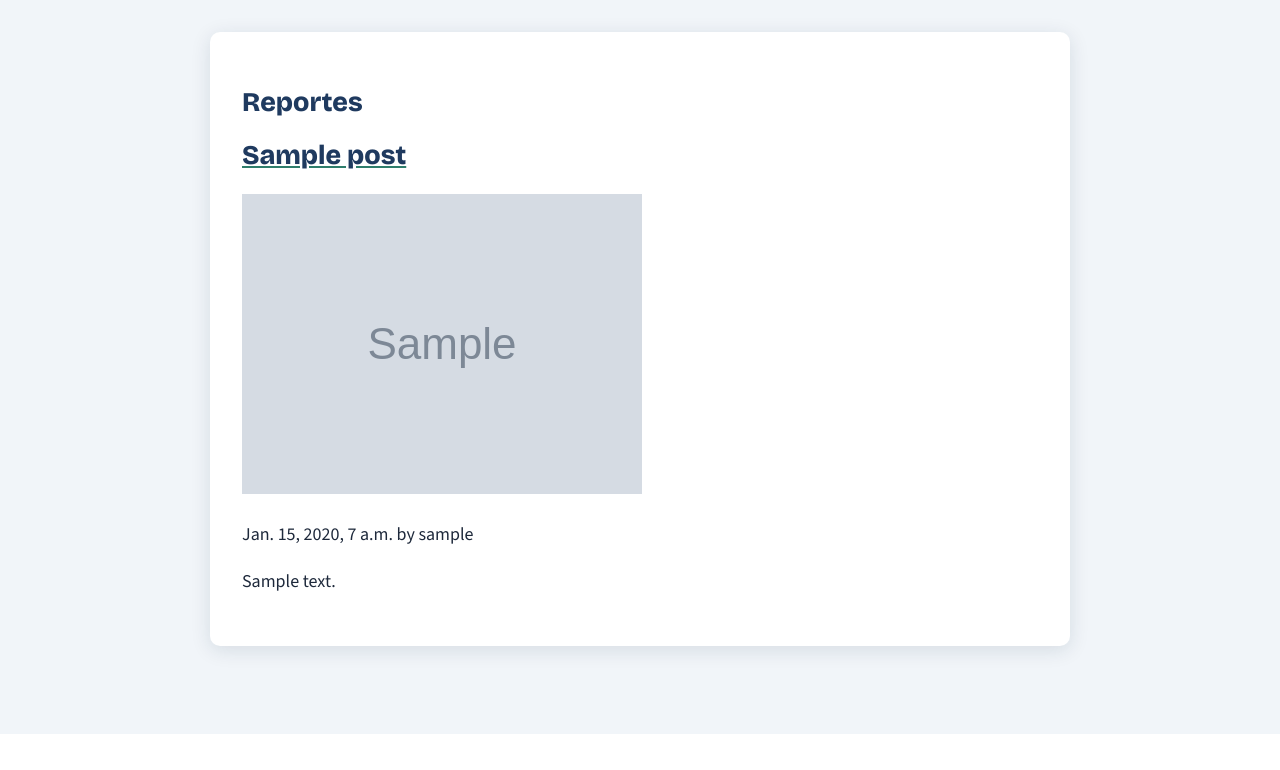
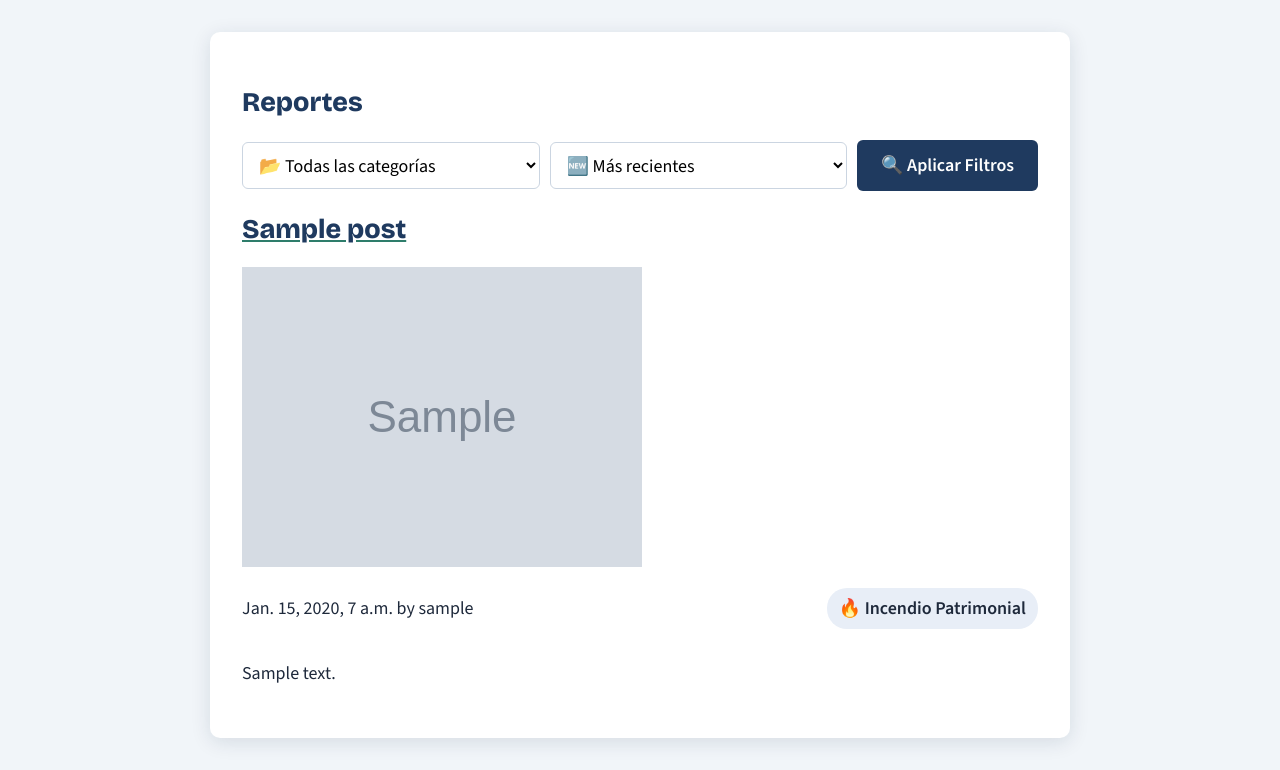
Before and after one commit to MinaRii09/Proyecto-inicial-PY, a Django app: page /posts/ in a window 1280 px wide. Shown: the part 66-836 px from the top of the page. Before the commit the page ends 800 px from the top, so only its background shows below. Run offline with Django 5.2, Linux system fonts and the light colour scheme; tables that the repository leaves empty hold one stand-in row (values such as "Sample post"); grey boxes marked "Sample" are stand-in pictures; parts of the project's set-up code (start-up, migrations or seed data) failed here and were passed over.

Commit message:
nuevo filtro reportes
finalmente logré crear un filtro para mostrar los reportes, por categoría y nuevo/antiguo
además de mostrar la categoría debajo de cada reporte

```diff
--- a/reportesproyecto/posts/models.py
+++ b/reportesproyecto/posts/models.py
@@ -17,13 +17,13 @@ class Post(models.Model):
     latitude = models.FloatField(null=True, blank=True)
     longitude = models.FloatField(null=True, blank=True)
     CATEGORIAS = [
-        ('incendio', 'Incendio Patrimonial'),
-        ('derrumbe', 'Derrumbe'),
-        ('grafiti', 'Grafiti o Vandalismo'),
-        ('abandono', 'Abandono de Inmueble'),
-        ('demolicion', 'Demolición'),
-        ('monumento', 'Daño a Monumento Histórico'),
-        ('ascensor', 'Daño a Ascensor Patrimonial'),
+    ('incendio', '🔥 Incendio Patrimonial'),
+    ('derrumbe', '🏚️ Derrumbe'),
+    ('grafiti', '🎨 Grafiti o Vandalismo'),
+    ('abandono', '🏠 Abandono de Inmueble'),
+    ('demolicion', '🚧 Demolición'),
+    ('monumento', '🗿 Daño a Monumento Histórico'),
+    ('ascensor', '🛗 Daño a Ascensor Patrimonial'),
     ]
 
     categoria = models.CharField(
--- a/reportesproyecto/posts/templates/posts/posts_list.html
+++ b/reportesproyecto/posts/templates/posts/posts_list.html
@@ -7,6 +7,68 @@
 {% block content %}
     <section>
     <h1>Reportes</h1>
+
+    <form method="get" class="filter-form">
+
+        <select name="categoria">
+            <option value=""
+                {% if request.GET.categoria == "" %}selected{% endif %}>
+                📂 Todas las categorías
+            </option>
+
+            <option value="incendio"
+                {% if request.GET.categoria == "incendio" %}selected{% endif %}>
+                🔥 Incendio Patrimonial
+            </option>
+
+            <option value="derrumbe"
+                {% if request.GET.categoria == "derrumbe" %}selected{% endif %}>
+                🏚️ Derrumbe
+            </option>
+
+            <option value="grafiti"
+                {% if request.GET.categoria == "grafiti" %}selected{% endif %}>
+                🎨 Grafiti o Vandalismo
+            </option>
+
+            <option value="abandono"
+                {% if request.GET.categoria == "abandono" %}selected{% endif %}>
+                🏠 Abandono de Inmueble
+            </option>
+
+            <option value="demolicion"
+                {% if request.GET.categoria == "demolicion" %}selected{% endif %}>
+                🚧 Demolición
+            </option>
+
+            <option value="monumento"
+                {% if request.GET.categoria == "monumento" %}selected{% endif %}>
+                🗿 Daño a Monumento Histórico
+            </option>
+
+            <option value="ascensor"
+                {% if request.GET.categoria == "ascensor" %}selected{% endif %}>
+                🛗 Daño a Ascensor Patrimonial
+            </option>
+        </select>
+
+        <select name="orden">
+            <option value="recientes"
+                {% if request.GET.orden == "recientes" %}selected{% endif %}>
+                🆕 Más recientes
+            </option>
+
+            <option value="antiguos"
+                {% if request.GET.orden == "antiguos" %}selected{% endif %}>
+                📜 Más antiguos
+            </option>
+        </select>
+
+        <button type="submit">
+            🔍 Aplicar Filtros
+        </button>
+
+    </form>
 
     {% for post in posts %}
         <article class="post">
@@ -19,7 +81,13 @@
                 >
             </a>
 
-            <p>{{ post.date }} by {{ post.author }} </p>
+            <div class="report-meta">
+                <p>{{ post.date }} by {{ post.author }}</p>
+
+                <span class="report-categoria">
+                    {{ post.get_categoria_display }}
+                </span>
+            </div>
             <p class="report-body">{{ post.body }}</p>
         </article>
     {% endfor %}
--- a/reportesproyecto/posts/views.py
+++ b/reportesproyecto/posts/views.py
@@ -12,8 +12,22 @@ from . import forms
 
 
 def posts_list(request):
-    posts = Post.objects.all().order_by('-date')
-    return render(request, 'posts/posts_list.html', {'posts' : posts})
+    posts = Post.objects.all()
+
+    categoria = request.GET.get('categoria')
+    orden = request.GET.get('orden')
+
+    if categoria:
+        posts = posts.filter(categoria=categoria)
+
+    if orden == 'antiguos':
+        posts = posts.order_by('date')
+    else:
+        posts = posts.order_by('-date')
+
+    return render(request, 'posts/posts_list.html', {
+        'posts': posts
+    })
 
 
 def post_page(request, pk):
--- a/reportesproyecto/static/css/style.css
+++ b/reportesproyecto/static/css/style.css
@@ -248,3 +248,33 @@ a { color: var(--verde); }
     word-wrap: break-word;
     white-space: pre-wrap;
 }
+
+.report-meta {
+    display: flex;
+    align-items: center;
+}
+
+.report-categoria {
+    margin-left: auto;
+    background-color: #e8eef7;
+    padding: 6px 12px;
+    border-radius: 20px;
+    font-weight: bold;
+}
+
+.filter-form {
+    display: flex;
+    align-items: center;
+    gap: 10px;
+    margin-bottom: 20px;
+    flex-wrap: wrap;
+}
+
+.filter-form select {
+    flex: 1;
+    min-width: 220px;
+}
+
+.filter-form button {
+    padding: 8px 15px;
+}
```
Also changed, not shown: reportesproyecto/posts/templates/posts/post_page.html (+7 -1 lines).
